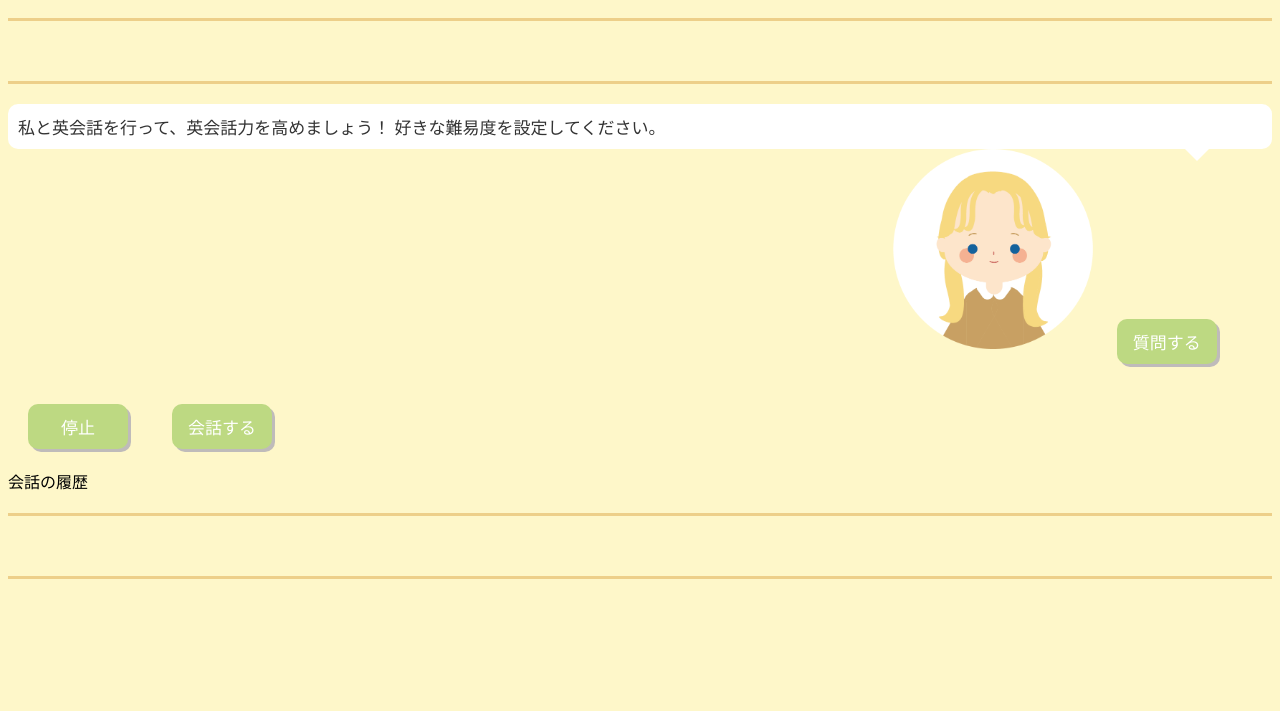
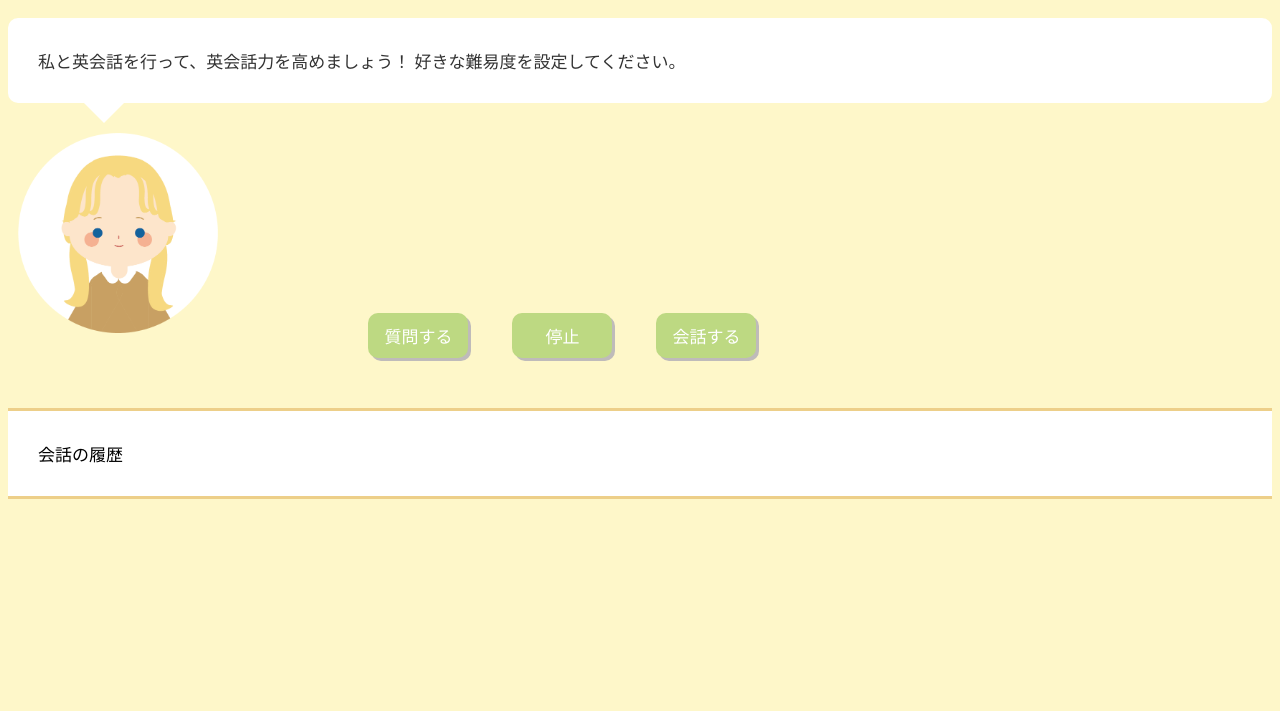
Before and after one commit to noguchi22324/nohuchi22324.github.io, a plain HTML site: page index.html in a window 1280 px wide. Shown: the part 89-800 px from the top of the page. Drawn offline with Linux system fonts and the light colour scheme.

Commit message:
Update style.css

```diff
--- a/style.css
+++ b/style.css
@@ -1,18 +1,20 @@
 h1 {
   padding: 1rem 2rem;
-  border-left: 10px solid 	#53E5DE;
-  background: #855a3e;
+  border-left: 10px solid 	#855a3e;
+  background: white;
 	color: black;
 }
+
+
 
 body {
 background-color: #fef7c9;
 font-family:"メイリオ","ヒラギノ角ゴ Pro W3";
 }
-p {
+p3 {
 font-size: 20px;
 color: black;
-background-color: ;
+background-color: white;
 padding:30px;
 border-top: solid 3px #edcf89;
 border-bottom: solid 3px #edcf89;
@@ -23,44 +25,55 @@ font-size: 17px;
 display: block;
 }
 
+p3 {
+  font-size: 17px;
+  display: block;
+  background-color: white;
+}
+
 button {
   width:100px;
   font-size:17px;
   color:white;
 	border:1px white;
   text-align:center;
-  padding:10px 0 10px;
-	margin:20px;
+  padding:10px;
+	margin:50px 20px;
   background: #bdd982;;
   border-radius:10px;
   box-shadow:3px 3px #bfbbba;
 }
 
+
+
 img{
   width: 200px;
   height: 200px;
-  padding-left: 70%;
-  padding-right: auto;
+  padding-right: 10%;
+  padding-left: 10px;
+  padding-bottom: 10px;
+  padding-top: 30px;
 }
 
 .balloon {
   position: relative;
   background-color: white;
-  padding: 10px;
+  padding: 30px;
   color: #333;
   border-radius: 10px;
+  margin: auto 0;
   }
 
   .balloon::before {
   content: "";
   position: absolute;
-  border: 12px solid transparent;
-  border-top: 12px solid white;
+  border: 20px solid transparent;
+  border-top: 20px solid white;
   top: 100%;
-  right: 5%;
+  left: 6%;
   }
 
   .balloon p {
-  margin: 0;
+  margin: 10px;
   padding: 0;
   }
```
